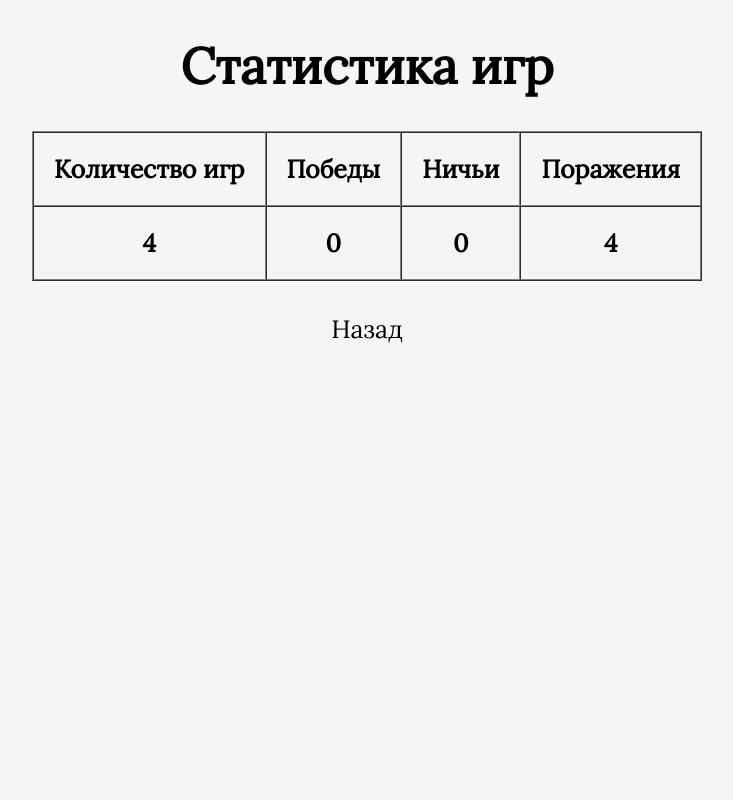
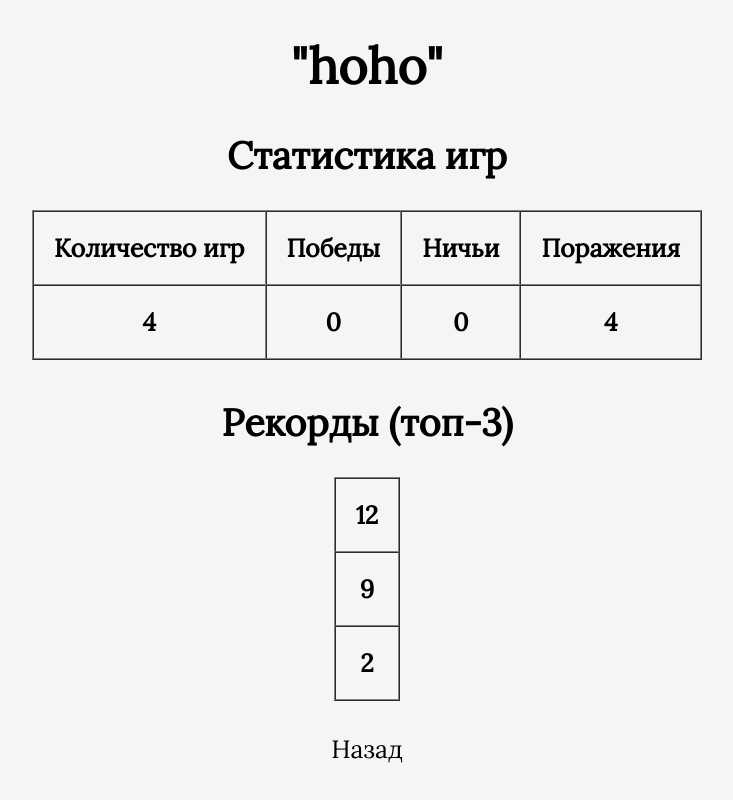
Before and after one commit to Spaceoceanoutlook/Gorynych, a Django app: a page that uses gorynych_project/gorynych_app/templates/gorynych_app/statistics.html in a window 1280 px wide. Shown: the whole page, without its empty margins (273-1006 px from the left). Run offline with Django 4.2, Linux system fonts and the light colour scheme; data comes from the database, SQL or seed files in the repository; both versions use the stored data as it was after the commit; lists and menus that the app fills with data are empty.

Commit message:
added top-3 rec

```diff
--- a/gorynych_project/gorynych_app/admin.py
+++ b/gorynych_project/gorynych_app/admin.py
@@ -1,5 +1,5 @@
 from django.contrib import admin
-from .models import Word, UserGame, Statictics
+from .models import Word, UserGame, Statictics, Record
 
 
 class WordAdmin(admin.ModelAdmin):
@@ -9,3 +9,4 @@ class WordAdmin(admin.ModelAdmin):
 admin.site.register(Word, WordAdmin)
 admin.site.register(UserGame)
 admin.site.register(Statictics)
+admin.site.register(Record)
--- a/gorynych_project/gorynych_app/models.py
+++ b/gorynych_project/gorynych_app/models.py
@@ -43,3 +43,18 @@ class Statictics(models.Model):
     class Meta:
         verbose_name = 'Статистика'
         verbose_name_plural = 'Статистика'
+
+
+class Record(models.Model):
+    user = models.OneToOneField(User, on_delete=models.CASCADE, null=True, blank=True)
+    record_1 = models.IntegerField(verbose_name='Рекорд', default=0)
+    record_2 = models.IntegerField(verbose_name='Рекорд', default=0)
+    record_3 = models.IntegerField(verbose_name='Рекорд', default=0)
+    objects = models.Manager()
+
+    def __str__(self):
+        return f'{self.user}'
+
+    class Meta:
+        verbose_name = 'Рекорд'
+        verbose_name_plural = 'Рекорды'
--- a/gorynych_project/gorynych_app/templates/gorynych_app/statistics.html
+++ b/gorynych_project/gorynych_app/templates/gorynych_app/statistics.html
@@ -11,7 +11,8 @@
     <link rel="icon" type="image/png" href="{% static 'img/gor1.png' %}">
 </head>
 <body>
-    <h1>Статистика игр</h1>
+    <h1>"{{ user }}"</h1>
+    <h2>Статистика игр</h2>
     <div style="text-align: center;">
         <table border="1" cellspacing="0" cellpadding="20" style="display: inline-block;">
         <tr>
@@ -20,12 +21,27 @@
             <th>Ничьи</th>
             <th>Поражения</th>
         </tr>
-            {% for i in stat %}
-            <th>{{i.number_of_games}}</th>
-            <th>{{i.victory}}</th>
-            <th>{{i.dead_heat}}</th>
-            <th>{{i.defeat}}</th>
+            <tr>
+                {% for i in stat %}
+                <th>{{i.number_of_games}}</th>
+                <th>{{i.victory}}</th>
+                <th>{{i.dead_heat}}</th>
+                <th>{{i.defeat}}</th>
+            </tr>
             {% endfor %}
+        </table>
+        <br>
+        <h2>Рекорды (топ-3)</h2>
+        <table border="1" cellspacing="0" cellpadding="20" style="display: inline-block;">
+            <tr>
+                <th>{{ list_rec.0 }}</th>
+            </tr>
+            <tr>
+                <th>{{ list_rec.1 }}</th>
+            </tr>
+            <tr>
+                <th>{{ list_rec.2 }}</th>
+            </tr>
         </table>
     </div>
 <p><a href="#" onclick="history.back();">Назад</a></p>
--- a/gorynych_project/gorynych_app/views.py
+++ b/gorynych_project/gorynych_app/views.py
@@ -3,7 +3,7 @@ from django.contrib.auth.models import User
 from django.core.exceptions import ObjectDoesNotExist
 from django.shortcuts import render, redirect
 from .forms import UserRegForm, UserLoginForm
-from .models import UserGame, Statictics
+from .models import UserGame, Statictics, Record
 from .service import Words, get_rec
 from django.contrib import messages
 import pickle
@@ -74,10 +74,23 @@ def index(request):
             game.final_comp_word_list.add(new_word)
             count_new_words_for_comp -= 1
         game.update_statistics(request.user.id)
+
+        # Обновляем топ-3 рекордов
+        rec = Record.objects.get(user_id=request.user.id)
+        list_rec = [rec.record_1, rec.record_2, rec.record_3]
+        list_rec.sort(reverse=True)
+        rec.record_1 = list_rec[0]
+        rec.record_2 = list_rec[1]
+        rec.record_3 = list_rec[2]
+        rec.save()
+        if len(game.players_word_list) > list_rec[2]:
+            rec.record_3 = len(game.players_word_list)
+            rec.save()
+
         # Делаем копию состояния игры для фронта
         game_2 = game
         new_context = {'game_2': game_2}
-        # Если рекорд, то сохраняем
+        # Если самый большой рекорд, то сохраняем
         if len(game.players_word_list) > games.record:
             # Сохраняем число рекорд
             games.record = len(game.players_word_list)
@@ -121,6 +134,7 @@ def register(request):
             messages.success(request, 'Успешная регистрация')
             UserGame.objects.create(game=pickle.dumps(Words()), user_id=User.objects.get(username=user).id)
             Statictics.objects.create(user_id=User.objects.get(username=user).id)
+            Record.objects.create(user_id=User.objects.get(username=user).id)
             return redirect('index')
         else:
             messages.error(request, 'Что-то пошло не так')
@@ -159,5 +173,8 @@ def get_record_html(request, user):
 def statistics(request, user):
     user = User.objects.get(username=user)
     stat = Statictics.objects.filter(user=user)
-    context = {'stat': stat, 'user': user}
+    rec = Record.objects.get(user_id=user.id)
+    list_rec = [rec.record_1, rec.record_2, rec.record_3]
+    list_rec.sort(reverse=True)
+    context = {'stat': stat, 'user': user, 'list_rec': list_rec}
     return render(request, 'gorynych_app/statistics.html', context=context)
```
Also changed, not shown: gorynych_project/db.sqlite3, gorynych_project/gorynych_app/migrations/0017_record.py (added), gorynych_project/gorynych_app/migrations/0018_rename_record_record_record_1_record_record_2_and_more.py (added).
